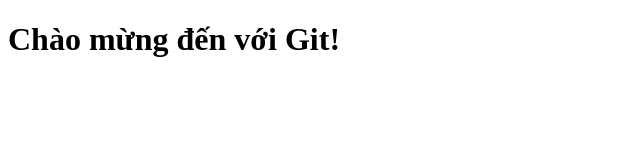
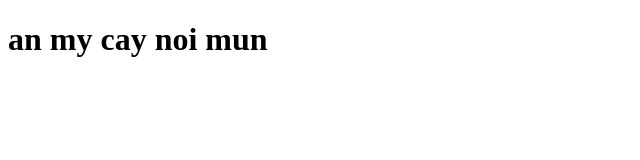
Before and after one commit to D2VD/new-git, a plain HTML site: page index.html in a window 1280 px wide. Shown: the whole page, without its empty margins (0-640 px from the left). Drawn offline with Linux system fonts and the light colour scheme.

Commit message:
xung dot ne hihi

```diff
--- a/index.html
+++ b/index.html
@@ -4,6 +4,6 @@
     <title>Good Morning World</title>
 </head>
 <body>
-    <h1>Chào mừng đến với Git!</h1>
+    <h1>an my cay noi mun</h1>
 </body>
 </html>
```
